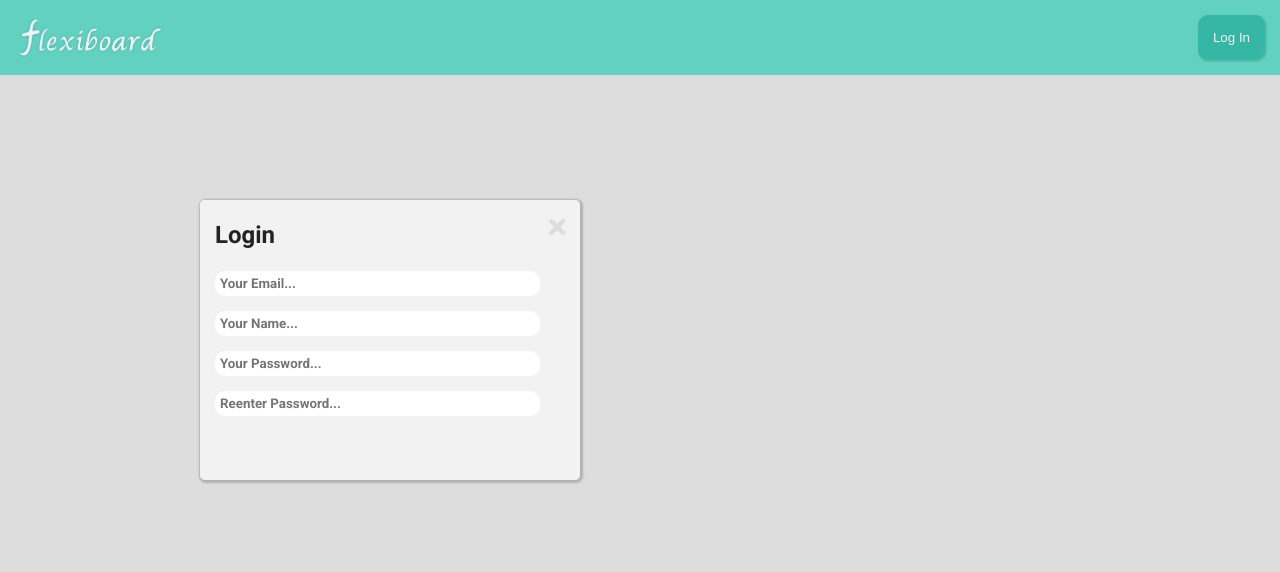
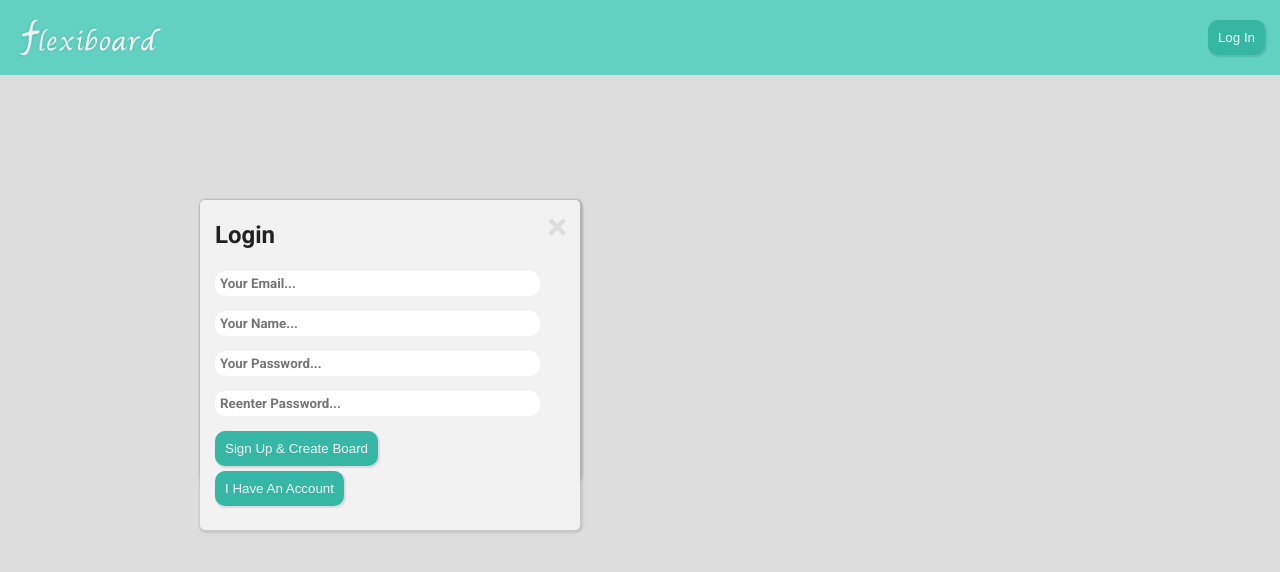
Before and after one commit to dproc96/flexiboard, a React (Create React App) app in the folder client/: page / in a window 1280 px wide. Both pictures are taken after a click on the button "Log In". Shown: the top 572 px of the page. Built offline with nearby package versions, Linux system fonts and the light colour scheme.

Commit message:
Added log in and sign up functionality

```diff
--- a/client/src/components/Card.js
+++ b/client/src/components/Card.js
@@ -85,9 +85,12 @@ function Card(props) {
         title: props.editing ? <input className="input--title" name="title" value={props.title} onChange={props.cardHandleChange}></input> : <h3 title={props.title}>{props.title}</h3>,
         body: props.editing ? <textarea className="input--body" name="body" value={props.body} onChange={props.cardHandleChange}></textarea> : props.isLogIn ? props.body : <p>{props.body}</p>
     }
+    const logInDeleteHandler = () => {
+        props.deleteHandler()
+    }
     return (
         <StyledCard {...props}>
-                <FontAwesomeIcon style={{ float: "right" }} onClick={props.deleteHandler} className="button" icon={faTimes} />
+                <FontAwesomeIcon style={{ float: "right" }} onClick={props.isLogIn ? logInDeleteHandler : props.deleteHandler} className="button" icon={faTimes} />
 
                 {elements.title}
                 {elements.body}
--- a/client/src/components/CardContainer.js
+++ b/client/src/components/CardContainer.js
@@ -205,7 +205,7 @@ class CardContainer extends Component {
                 top: 200,
                 left: 200,
                 width: 350,
-                height: 250,
+                height: 300,
                 title: "Login",
                 body: <LogIn/>,
                 editing: false,
--- a/client/src/components/Header.js
+++ b/client/src/components/Header.js
@@ -1,5 +1,6 @@
 import React from 'react';
 import styled from 'styled-components';
+import StyledButton from '../styles/StyledButton';
 
 const StyledHeader = styled.header`
     background-color: ${props => props.theme.primary};
@@ -14,29 +15,6 @@ const StyledHeader = styled.header`
         display: flex;
         justify-content: space-between;
     }
-
-    button {
-        background-color: ${props => props.theme.primaryDark};
-        border: none;
-        color: ${props => props.theme.white};
-        border-radius: 10px;
-        box-shadow: 1px 1px 1px 1px rgba(0, 0, 0, 0.1);
-        margin-left: 10px;
-        padding: 15px;
-    }
-
-    button:hover {
-        cursor: pointer;
-        background-color: ${props => props.theme.primaryDarker};
-    }
-
-    button:focus {
-        outline: none;
-    }
-
-    button:active {
-        transform: scale(0.9, 0.9);
-    }
 `
 
 function Header(props) {
@@ -48,7 +26,7 @@ function Header(props) {
             <img width="150px" src="/assets/images/flexiboard-header-logo.png" alt="flexiboard" />
             {props.path === "/" &&
             <div>
-                <button onClick={buttonClick}>Log In</button>
+                <StyledButton onClick={buttonClick}>Log In</StyledButton>
             </div>}
         </StyledHeader>
     );
--- a/client/src/components/LogIn.js
+++ b/client/src/components/LogIn.js
@@ -1,5 +1,7 @@
 import React, { useState } from 'react';
 import styled from 'styled-components';
+import StyledButton from '../styles/StyledButton';
+import axios from 'axios';
 
 const StyledInput = styled.input`
     display: block;
@@ -24,12 +26,51 @@ function LogIn(props) {
         const { name, value } = e.target;
         stateFunctions[name](value)
     }
+    const handleSwapNew = () => {
+        setIsNew(!isNew)
+    }
+    const handleLogIn = () => {
+        const body = {
+            email: email,
+            password: password
+        }
+        if (body.email && body.email.match(/.+@.+\..+/) && body.password) {
+            axios.post(window.location.origin + "/users/login", body).then(response => {
+                console.log(response)
+                localStorage.setItem("flexiboard-token", response.data.token)
+            })
+        }
+    }
+    const handleSignUp = () => {
+        const body = {
+            email: email,
+            password: password,
+            name: name
+        }
+        if (body.email && body.email.match(/.+@.+\..+/) && body.password && body.password === passwordMatch && body.name) {
+            axios.post(window.location.origin + "/users/register", body).then(response => {
+                console.log(response)
+                localStorage.setItem("flexiboard-token", response.data.token)
+            })
+        }
+    }
     return (
         <div>
             <StyledInput onChange={handleChange} name="email" value={email} placeholder="Your Email..." />
-            <StyledInput onChange={handleChange} name="name" value={name} placeholder="Your Name..." />
+            {isNew && <StyledInput onChange={handleChange} name="name" value={name} placeholder="Your Name..." />}
             <StyledInput type="password" onChange={handleChange} name="password" value={password} placeholder="Your Password..." />
-            <StyledInput type="password" onChange={handleChange} name="passwordMatch" value={passwordMatch} placeholder="Reenter Password..." />
+            {isNew && <StyledInput type="password" onChange={handleChange} name="passwordMatch" value={passwordMatch} placeholder="Reenter Password..." />}
+            {isNew ?
+            <React.Fragment>
+                <StyledButton onClick={handleSignUp}>Sign Up & Create Board</StyledButton>
+                <StyledButton onClick={handleSwapNew}>I Have An Account</StyledButton>
+            </React.Fragment>
+            :
+            <React.Fragment>
+                <StyledButton onClick={handleLogIn}>Log In</StyledButton>
+                <StyledButton onClick={handleSwapNew}>Create An Account</StyledButton>
+            </React.Fragment>
+            }
         </div>
     );
 }
--- /dev/null
+++ b/client/src/styles/StyledButton.js
@@ -0,0 +1,27 @@
+import styled from 'styled-components'
+
+const StyledButton = styled.button`
+    background-color: ${props => props.theme.primaryDark};
+    border: none;
+    color: ${props => props.theme.white};
+    border-radius: 10px;
+    box-shadow: 1px 1px 1px 1px rgba(0, 0, 0, 0.1);
+    padding: 10px;
+    display: block;
+    margin: 5px 0px;
+
+    :hover {
+        cursor: pointer;
+        background-color: ${props => props.theme.primaryDarker};
+    }
+
+    :focus {
+        outline: none;
+    }
+
+    :active {
+        transform: scale(0.9, 0.9);
+    }
+`
+
+export default StyledButton
```
